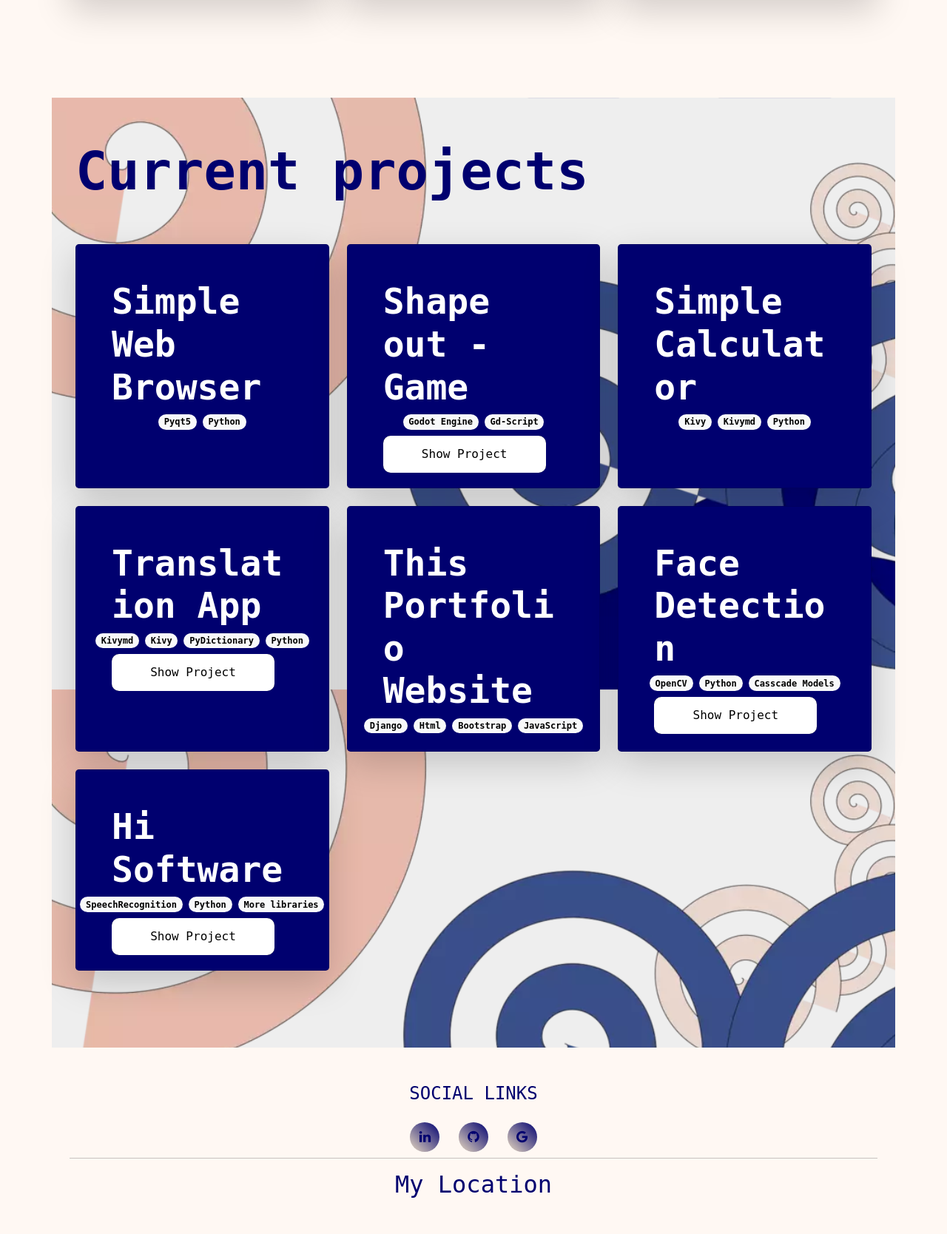
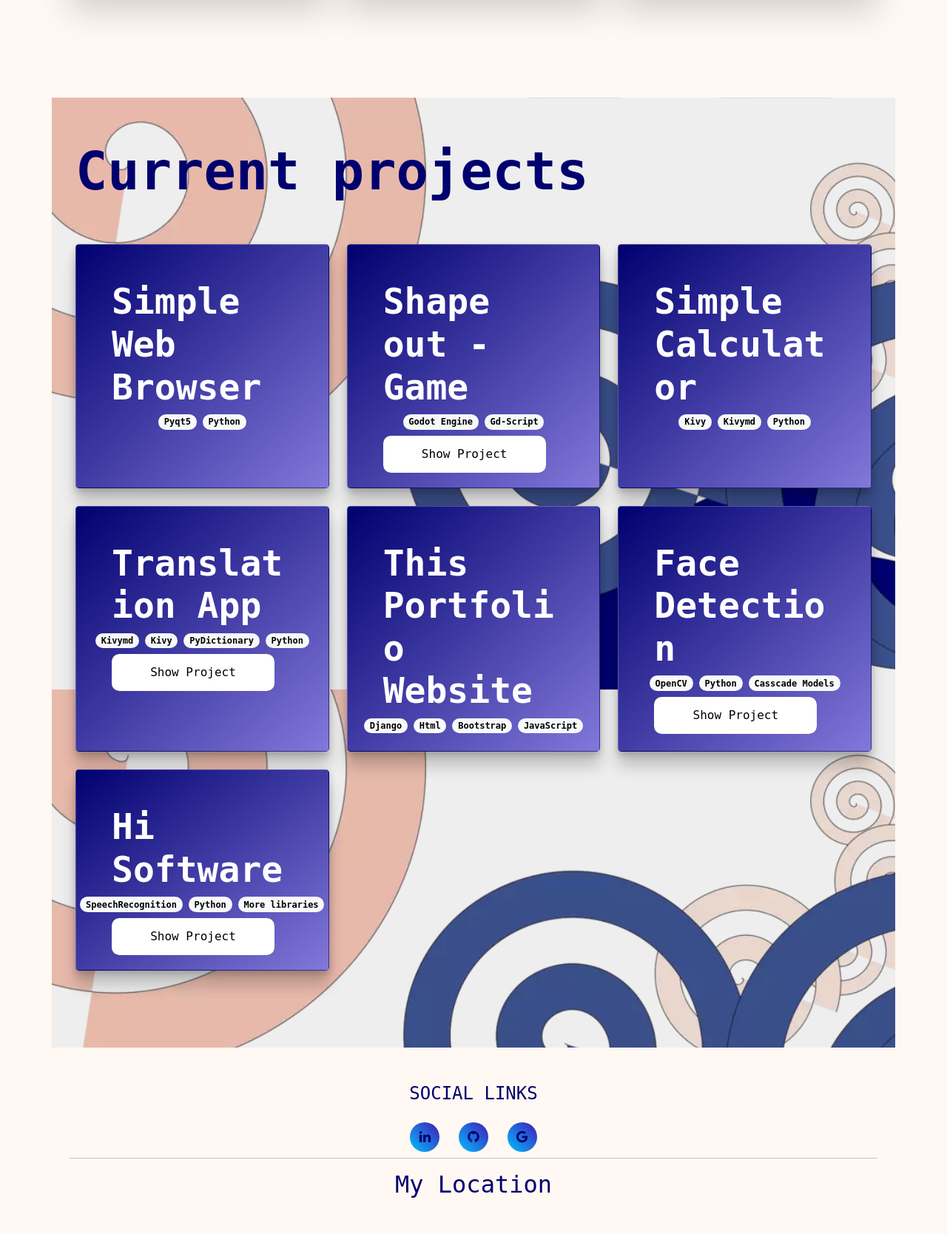
Before and after one commit to bedead/my-portfolio-flask, a Flask app: page / in a window 1280 px wide. Shown: the part 1468-3136 px from the top of the page at 74% size. Run offline with Flask 2, Linux system fonts and the light colour scheme; some libraries are stand-ins or nearby versions.

Commit message:
changed projects cards bg, added shadow

```diff
--- a/static/website-files/soical_button.css
+++ b/static/website-files/soical_button.css
@@ -18,7 +18,7 @@
     position: absolute;
     width: 40px;
     height: 40px;
-    background: linear-gradient(45deg, var(--skin), var(--dark-blue));
+    background: linear-gradient(45deg, #00C0FF, #4218B8);
     border-radius: 50%;
     z-index: -1;
     transition: 0.3s ease-in;
--- a/templates/home.html
+++ b/templates/home.html
@@ -227,7 +227,7 @@
                     <div class="col anim">
                         <!-- background-image: url('/static/universal-elements/projects-card-bg.jfif'); position: relative; background-repeat: no-repeat; background-size: cover; -->
 
-                        <div class="card card-cover h-100 overflow-hidden text-white rounded-3 shadow-lg" style="background-color: #00006fff;">
+                        <div class="card card-cover h-100 overflow-hidden text-white rounded-3" style="background-image: linear-gradient(to bottom right, #00006fff, #8278DA);box-shadow: 0 4px 10px 0 rgba(0,0,0,0.2), 0 20px 20px 0 rgba(0,0,0,0.19);">
                             <div class="d-flex flex-column h-100 p-5 pb-3 text-shadow-1">
                                 <h3 class="display-5 fw-bold anim">Simple Web Browser</h3>
                                 <div class="col-lg-6 mx-auto anim">
@@ -241,7 +241,8 @@
                         </div>
                     </div>
                     <div class="col anim">
-                        <div class="card card-cover h-100 overflow-hidden text-white rounded-3 shadow-lg" style="background-color: #00006fff;">
+                        <div class="card card-cover h-100 overflow-hidden text-white rounded-3" style="background-image: linear-gradient(to bottom right, #00006fff, #8278DA);box-shadow: 0 4px 10px 0 rgba(0,0,0,0.2), 0 20px 20px 0 rgba(0,0,0,0.19);">
+
 
                             <!-- <div class="card card-cover h-100 overflow-hidden text-white bg-dark rounded-3 shadow-lg" style="background-image: url(' /static/universal-elements/projects-card-bg.jfif'); position: relative; background-repeat: no-repeat; background-size: cover;"> -->
                             <div class="d-flex flex-column h-100 p-5 pb-3 text-shadow-1">
@@ -258,7 +259,7 @@
                         </div>
                     </div>
                     <div class="col anim">
-                        <div class="card card-cover h-100 overflow-hidden text-white rounded-3 shadow-lg" style="background-color: #00006fff;">
+                        <div class="card card-cover h-100 overflow-hidden text-white rounded-3" style="background-image: linear-gradient(to bottom right, #00006fff, #8278DA);box-shadow: 0 4px 10px 0 rgba(0,0,0,0.2), 0 20px 20px 0 rgba(0,0,0,0.19);">
 
                             <!-- <div class="card card-cover h-100 overflow-hidden text-white bg-dark rounded-3 shadow-lg" style="background-image: url('/static/universal-elements/projects-card-bg.jfif'); position: relative; background-repeat: no-repeat; background-size: cover;"> -->
                             <div class="d-flex flex-column h-100 p-5 pb-3 text-shadow-1">
@@ -275,7 +276,7 @@
                         </div>
                     </div>
                     <div class="col anim">
-                        <div class="card card-cover h-100 overflow-hidden text-white rounded-3 shadow-lg" style="background-color: #00006fff;">
+                        <div class="card card-cover h-100 overflow-hidden text-white rounded-3" style="background-image: linear-gradient(to bottom right, #00006fff, #8278DA);box-shadow: 0 4px 10px 0 rgba(0,0,0,0.2), 0 20px 20px 0 rgba(0,0,0,0.19);">
 
                             <!-- <div class="card card-cover h-100 overflow-hidden text-white bg-dark rounded-3 shadow-lg" style="background-image: url('/static/universal-elements/projects-card-bg.jfif'); position: relative; background-repeat: no-repeat; background-size: cover;"> -->
                             <div class="d-flex flex-column h-100 p-5 pb-3 text-shadow-1">
@@ -294,7 +295,7 @@
                         </div>
                     </div>
                     <div class="col anim">
-                        <div class="card card-cover h-100 overflow-hidden text-white rounded-3 shadow-lg" style="background-color: #00006fff;">
+                        <div class="card card-cover h-100 overflow-hidden text-white rounded-3" style="background-image: linear-gradient(to bottom right, #00006fff, #8278DA);box-shadow: 0 4px 10px 0 rgba(0,0,0,0.2), 0 20px 20px 0 rgba(0,0,0,0.19);">
 
                             <!-- <div class="card card-cover h-100 overflow-hidden text-white bg-dark rounded-3 shadow-lg" style="background-image: url('/static/universal-elements/projects-card-bg.jfif'); position: relative; background-repeat: no-repeat; background-size: cover;"> -->
                             <div class="d-flex flex-column h-100 p-5 pb-3 text-shadow-1">
@@ -311,7 +312,8 @@
                         </div>
                     </div>
                     <div class="col anim">
-                        <div class="card card-cover h-100 overflow-hidden text-white rounded-3 shadow-lg" style="background-color: #00006fff;">
+                        <div class="card card-cover h-100 overflow-hidden text-white rounded-3" style="background-image: linear-gradient(to bottom right, #00006fff, #8278DA);box-shadow: 0 4px 10px 0 rgba(0,0,0,0.2), 0 20px 20px 0 rgba(0,0,0,0.19);">
+
 
                             <!-- <div class="card card-cover h-100 overflow-hidden text-white bg-dark rounded-3 shadow-lg" style="background-image: url('/static/universal-elements/projects-card-bg.jfif'); position: relative; background-repeat: no-repeat; background-size: cover;"> -->
                             <div class="d-flex flex-column h-100 p-5 pb-3 text-shadow-1">
@@ -330,7 +332,8 @@
                         </div>
                     </div>
                     <div class="col anim">
-                        <div class="card card-cover h-100 overflow-hidden text-white rounded-3 shadow-lg" style="background-color: #00006fff;">
+                        <div class="card card-cover h-100 overflow-hidden text-white rounded-3" style="background-image: linear-gradient(to bottom right, #00006fff, #8278DA);box-shadow: 0 4px 10px 0 rgba(0,0,0,0.2), 0 20px 20px 0 rgba(0,0,0,0.19);">
+
 
                             <!-- <div class="card card-cover h-100 overflow-hidden text-white bg-dark rounded-3 shadow-lg" style="background-image: url('/static/universal-elements/projects-card-bg.jfif'); position: relative; background-repeat: no-repeat; background-size: cover;"> -->
                             <div class="d-flex flex-column h-100 p-5 pb-3 text-shadow-1">
--- a/wsgi.py
+++ b/wsgi.py
@@ -2,4 +2,4 @@ from app.app import app
 
 
 if __name__ == "__main__":
-    app.run(debug=False)
+    app.run(debug=True)
```
